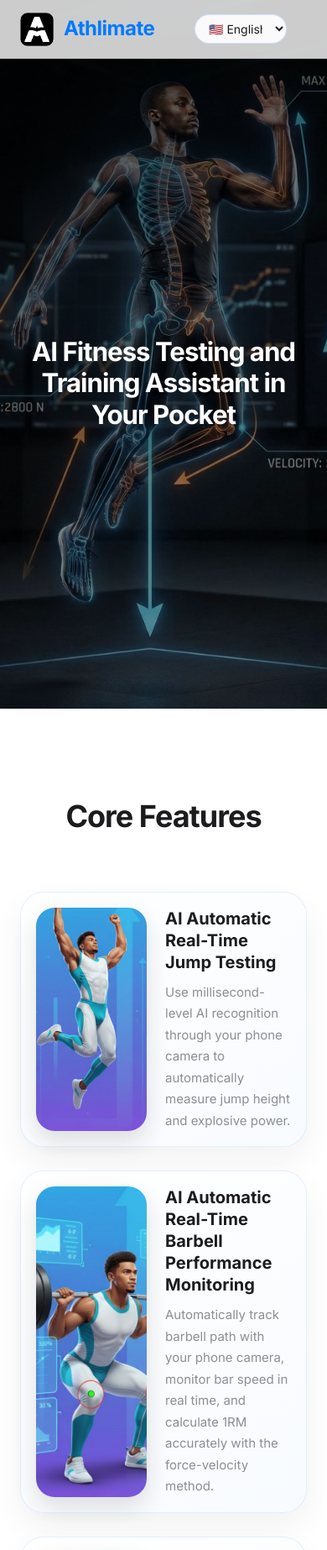
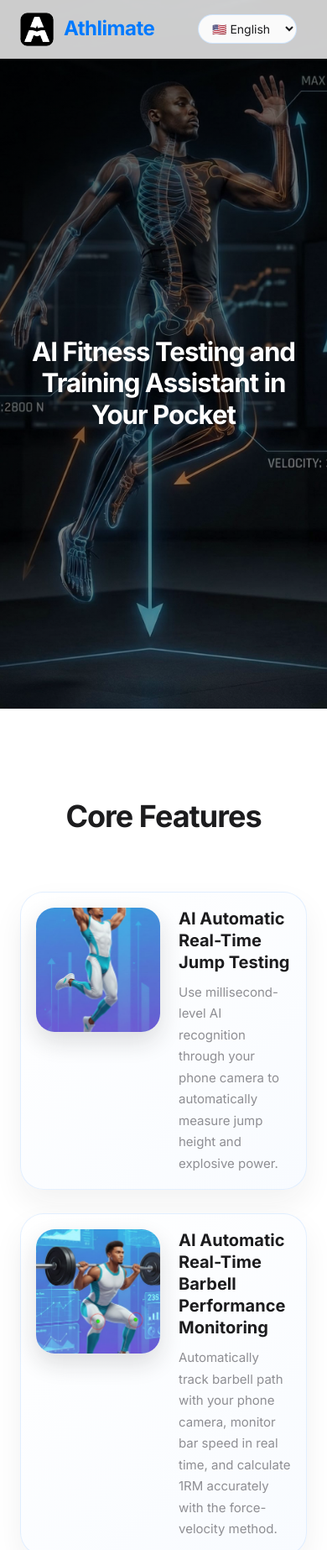
Before and after one commit to Qingshan2025/qingshan2025.github.io, a plain HTML site: page index.html in a window 390 px wide. Shown: the top 1846 px of the page at 84% size. Drawn offline with Linux system fonts and the light colour scheme.

Commit message:
style: 重构导航栏和功能展示样式以提升布局和响应性
- 更新导航栏结构，增加了导航链接和语言选择器的容器，以改善元素对齐和间距。
- 调整样式以确保导航栏在不同屏幕尺寸下的适应性。
- 修改功能展示部分的样式，优化图片尺寸和对齐方式，提升视觉一致性。

```diff
--- a/index.html
+++ b/index.html
@@ -19,6 +19,7 @@
                 <img src="assets/logo1024.png" alt="Athlimate Logo" class="nav-logo">
                 Athlimate
             </a>
+            <div class="navbar-actions">
                 <ul class="nav-links">
                     <li><a href="#features" data-i18n="nav.features">Features</a></li>
                     <li><a href="#science" data-i18n="nav.science">Science</a></li>
@@ -38,6 +39,7 @@
                     <span class="bar"></span>
                     <span class="bar"></span>
                     <span class="bar"></span>
+                </div>
             </div>
         </div>
     </nav>
--- a/style.css
+++ b/style.css
@@ -49,9 +49,17 @@ body {
 
 .navbar .container {
     display: flex;
+    justify-content: space-between;
     align-items: center;
     width: 100%;
+    padding-right: 16px;
+}
+
+.navbar-actions {
+    display: flex;
+    align-items: center;
     gap: 24px;
+    margin-left: auto;
 }
 
 .logo {
@@ -74,8 +82,6 @@ body {
 
 .nav-links {
     display: flex;
-    flex: 1;
-    justify-content: center;
     list-style: none;
     gap: 32px;
 }
@@ -96,8 +102,6 @@ body {
     display: flex;
     align-items: center;
     gap: 8px;
-    margin-left: auto;
-    flex-shrink: 0;
     color: var(--text-secondary);
     font-size: 14px;
     font-weight: 500;
@@ -231,7 +235,7 @@ body {
 
 .feature-card {
     flex: 1;
-    min-height: 188px;
+    min-height: 204px;
     background: linear-gradient(135deg, #ffffff 0%, #f8fbff 100%);
     padding: 18px;
     border-radius: 28px;
@@ -239,7 +243,7 @@ body {
     border: 1px solid rgba(0, 122, 255, 0.1);
     transition: var(--transition);
     display: flex;
-    align-items: stretch;
+    align-items: center;
     gap: 22px;
     box-shadow: 0 16px 36px rgba(28, 28, 30, 0.06);
 }
@@ -258,14 +262,13 @@ body {
 }
 
 .feature-image {
-    flex: 0 0 160px;
-    align-self: stretch;
+    flex: 0 0 168px;
 }
 
 .feature-image img {
-    width: 160px;
-    height: 100%;
-    min-height: 100%;
+    width: 168px;
+    height: 168px;
+    aspect-ratio: 1 / 1;
     border-radius: 22px;
     object-fit: cover;
     display: block;
@@ -387,12 +390,16 @@ body {
         display: none;
     }
 
+    .language-switcher {
+        margin-right: -4px;
+    }
+
     .language-switcher span {
         display: none;
     }
 
     .language-switcher select {
-        max-width: 110px;
+        max-width: 118px;
     }
 
     .hero .container {
@@ -416,6 +423,7 @@ body {
     .feature-card,
     .feature-card-wide {
         flex: 1;
+        align-items: flex-start;
     }
 
     .feature-card:nth-child(even) .feature-image {
@@ -423,11 +431,12 @@ body {
     }
 
     .feature-image {
-        flex: 0 0 132px;
+        flex: 0 0 148px;
     }
 
     .feature-image img {
-        width: 132px;
+        width: 148px;
+        height: 148px;
     }
 }
 
```
Lines whose indentation alone changed are shown as unchanged.
